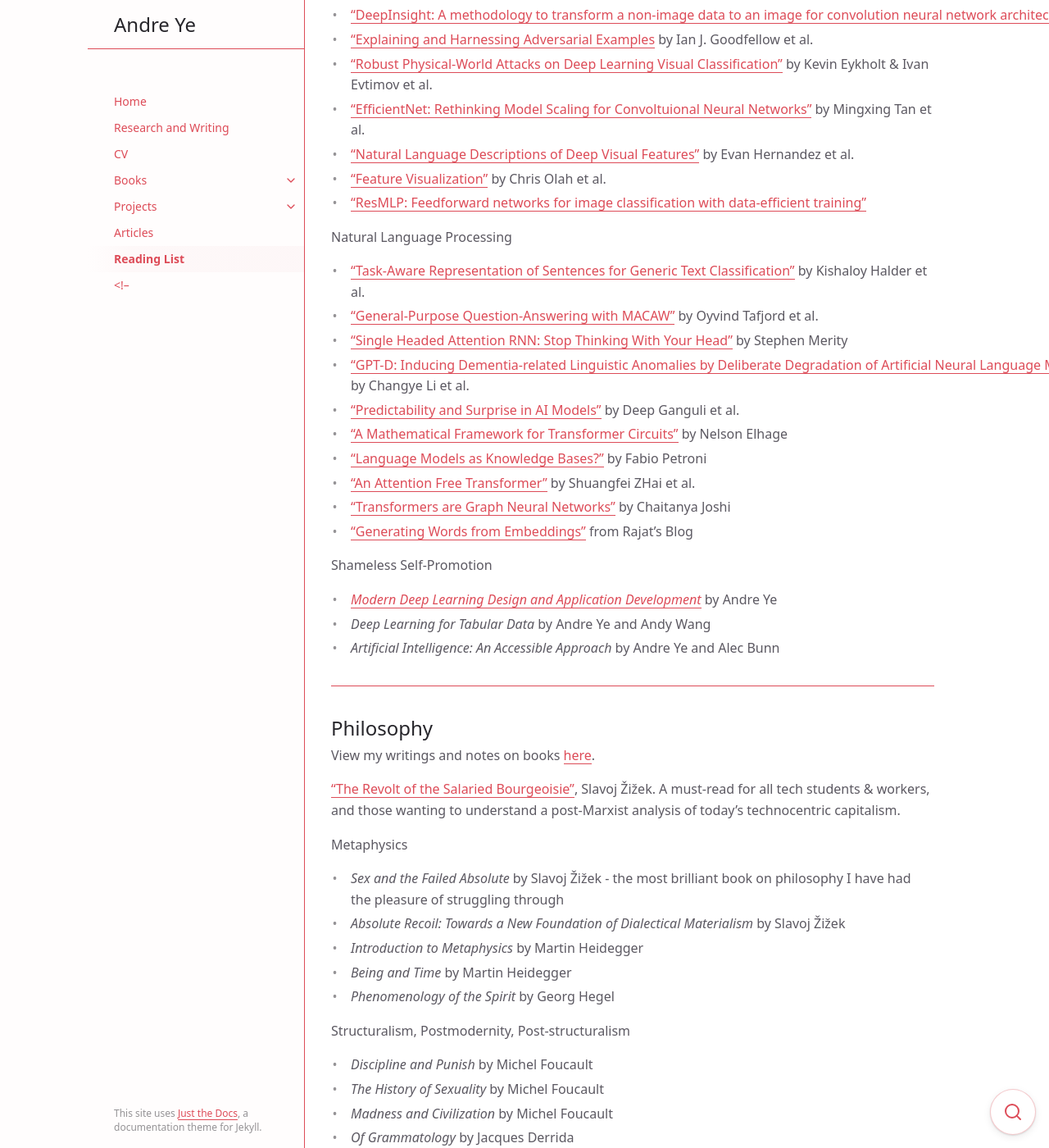
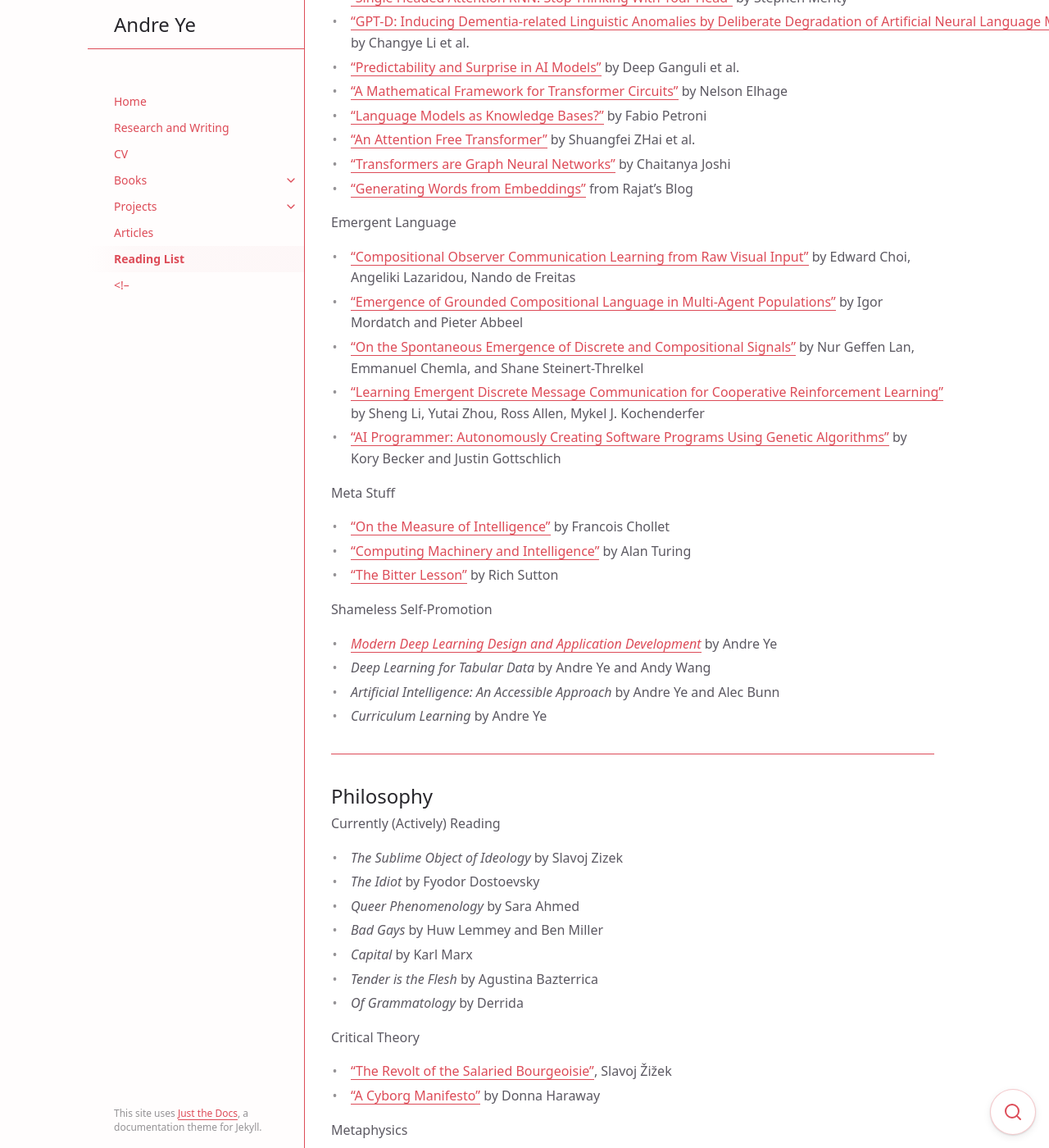
Before and after one commit to andre-ye/andre-ye.github.io-retired, a Jekyll site: the page built from docs/reading-list.md, in a window 1280 px wide and 1400 px high, scrolled down 1614 px. Shown: the whole window at 82% size. Built offline with Jekyll 4.4.1, drawn with Linux system fonts in a browser that asks for light colours; nearby versions of some CDN libraries; some of the changed text lies outside the part shown.

Commit message:
Update reading-list.md

```diff
--- a/docs/reading-list.md
+++ b/docs/reading-list.md
@@ -19,17 +19,14 @@ Updated every month or so.
 
 ## AI
 
-*See an additional curated list of great papers discussed in my first book [here](https://andre-ye.github.io/docs/books/modern-deep-learning/#case-study-papers){:target="_blank"}.*
+*See an additional curated list of great papers discussed in my first book as case studies [here](https://andre-ye.github.io/docs/books/modern-deep-learning/#case-study-papers){:target="_blank"}.*
 
-Theory of Deep Learning
-- ["On the Measure of Intelligence"](https://arxiv.org/abs/1911.01547){:target="_blank"} by Francois Chollet
+Deep Learning Theory ("Theory" 😉)
 - ["Beyond Neural Scaling Laws: Beating Power Law Scaling via Data Pruning"](https://arxiv.org/pdf/2206.14486.pdf){:target="_blank"} by Ben Sorscher, Robert Geirhos, Shashank Shekhar, Surya Ganguli, Ari Morcos
 - ["Learning in High Dimension Always Amounts to Extrapolation"](https://arxiv.org/pdf/2110.09485.pdf){:target="_blank"} by Randall Balestriero, Jerome Pesenti, and Yann LeCun
-- ["Computing Machinery and Intelligence"](https://academic.oup.com/mind/article/LIX/236/433/986238){:target="_blank"} by Alan Turing
 - ["The Lottery Ticket Hypothesis"](https://arxiv.org/pdf/1803.03635.pdf){:target="_blank"} by Jonathan Frankle and Michael Carbin
 - ["Deconstructing Lottery Tickets: Zeros, Signs, and the Supermask"](https://arxiv.org/pdf/1905.01067.pdf){:target="_blank"} by Hattie Zhou et al.
 - ["Deep Double Descent"](https://arxiv.org/pdf/1912.02292.pdf){:target="_blank"} by Preetum Nakkiran et al.
-- ["The Bitter Lesson"](http://www.incompleteideas.net/IncIdeas/BitterLesson.html){:target="_blank"} by Rich Sutton
 - ["Adversarial Examples Are Not Bugs, They Are Features"](https://arxiv.org/pdf/1905.02175.pdf){:target="_blank"} by Andrew Ilyas et al.
 - ["Grokking: Generalization Beyond Overfitting on Small Algorithmic Datasets"](https://arxiv.org/pdf/2201.02177.pdf){:target="_blank"} by Alethea Power et al.
 - ["What's Hidden in a Randomly Weighted Neural Network?"](https://arxiv.org/pdf/1911.13299.pdf){:target="_blank"} by Vivek Ramanjuan and Michell Wortsman
@@ -72,21 +62,45 @@ Natural Language Processing
 - ["Transformers are Graph Neural Networks"](https://thegradient.pub/transformers-are-graph-neural-networks/){:target="_blank"} by Chaitanya Joshi
 - ["Generating Words from Embeddings"](https://rajatvd.github.io/Generating-Words-From-Embeddings/){:target="_blank"} from Rajat's Blog
 
+Emergent Language
+- ["Compositional Observer Communication Learning from Raw Visual Input"](https://arxiv.org/pdf/1804.02341v1.pdf){:target="_blank"} by Edward Choi, Angeliki Lazaridou, Nando de Freitas
+- ["Emergence of Grounded Compositional Language in Multi-Agent Populations"](https://arxiv.org/abs/1703.04908){:target="_blank"} by Igor Mordatch and Pieter Abbeel
+- ["On the Spontaneous Emergence of Discrete and Compositional Signals"](https://aclanthology.org/2020.acl-main.433.pdf){:target="_blank"} by Nur Geffen Lan, Emmanuel Chemla, and Shane Steinert-Threlkel
+- ["Learning Emergent Discrete Message Communication for Cooperative Reinforcement Learning"](https://arxiv.org/pdf/2102.12550.pdf){:target="_blank"} by Sheng Li, Yutai Zhou, Ross Allen, Mykel J. Kochenderfer
+- ["AI Programmer: Autonomously Creating Software Programs Using Genetic Algorithms"](https://arxiv.org/pdf/1709.05703.pdf){:target="_blank"} by Kory Becker and Justin Gottschlich
+
+Meta Stuff
+- ["On the Measure of Intelligence"](https://arxiv.org/abs/1911.01547){:target="_blank"} by Francois Chollet
+- ["Computing Machinery and Intelligence"](https://academic.oup.com/mind/article/LIX/236/433/986238){:target="_blank"} by Alan Turing
+- ["The Bitter Lesson"](http://www.incompleteideas.net/IncIdeas/BitterLesson.html){:target="_blank"} by Rich Sutton
+
 Shameless Self-Promotion
 - [*Modern Deep Learning Design and Application Development*](https://link.springer.com/book/10.1007/978-1-4842-7413-2){:target="_blank"} by Andre Ye
 - *Deep Learning for Tabular Data* by Andre Ye and Andy Wang
 - *Artificial Intelligence: An Accessible Approach* by Andre Ye and Alec Bunn
+- *Curriculum Learning* by Andre Ye
 
 ---
 
 ## Philosophy
 
-View my writings and notes on books [here](https://andre-ye.github.io/pub/){:target="_blank"}.
+<!--View my writings and notes on books [here](https://andre-ye.github.io/pub/){:target="_blank"}.-->
 
-["The Revolt of the Salaried Bourgeoisie"](https://www.lrb.co.uk/the-paper/v34/n02/slavoj-zizek/the-revolt-of-the-salaried-bourgeoisie){:target="_blank"}, Slavoj Žižek. A must-read for all tech students & workers, and those wanting to understand a post-Marxist analysis of today's technocentric capitalism.
+Currently (Actively) Reading
+- *The Sublime Object of Ideology* by Slavoj Zizek
+- *The Idiot* by Fyodor Dostoevsky
+- *Queer Phenomenology* by Sara Ahmed
+- *Bad Gays* by Huw Lemmey and Ben Miller
+- *Capital* by Karl Marx
+- *Tender is the Flesh* by Agustina Bazterrica
+- *Of Grammatology* by Derrida
+
+Critical Theory
+- ["The Revolt of the Salaried Bourgeoisie"](https://www.lrb.co.uk/the-paper/v34/n02/slavoj-zizek/the-revolt-of-the-salaried-bourgeoisie){:target="_blank"}, Slavoj Žižek
+- ["A Cyborg Manifesto"](https://warwick.ac.uk/fac/arts/english/currentstudents/undergraduate/modules/fictionnownarrativemediaandtheoryinthe21stcentury/manifestly_haraway_----_a_cyborg_manifesto_science_technology_and_socialist-feminism_in_the_....pdf){:target="_blank"} by Donna Haraway
 
 Metaphysics
-- *Sex and the Failed Absolute* by Slavoj Žižek - the most brilliant book on philosophy I have had the pleasure of struggling through
+- *Sex and the Failed Absolute* by Slavoj Žižek
 - *Absolute Recoil: Towards a New Foundation of Dialectical Materialism* by Slavoj Žižek
 - *Introduction to Metaphysics* by Martin Heidegger
 - *Being and Time* by Martin Heidegger
@@ -95,12 +109,9 @@ Metaphysics
 Structuralism, Postmodernity, Post-structuralism
 - *Discipline and Punish* by Michel Foucault
 - *The History of Sexuality* by Michel Foucault
-- *Madness and Civilization* by Michel Foucault
 - _Of Grammatology_ by Jacques Derrida
 - ["Ideology and Ideological State Apparatuses"](https://www.marxists.org/reference/archive/althusser/1970/ideology.htm){:target="_blank"} by Louis Althusser
 - *Simulacra and Simulation* by Jean Baudrilliard
-- ["A Cyborg Manifesto"](https://warwick.ac.uk/fac/arts/english/currentstudents/undergraduate/modules/fictionnownarrativemediaandtheoryinthe21stcentury/manifestly_haraway_----_a_cyborg_manifesto_science_technology_and_socialist-feminism_in_the_....pdf){:target="_blank"} by Donna Haraway
-- *Deconstruction* by David Gunkel
 
 Capitalism, Marxism, and Post-Marxism
 - *Capital: A Critique of Political Economy* (Vol. I) by Karl Marx
@@ -142,28 +151,26 @@ Aesthetics
 ---
 
 ## Fiction
-I don't read much fiction, but of what I have read, this is my favorite selection.
 
-Long-form
-- *Infinite Jest* by David Foster Wallace - a great read.
+- *Infinite Jest* by David Foster Wallace
+- *Never Let Me Go* by Kazuo Ishiguro
 - *Crime and Punishment* by Fyodor Dostoevsky
 - *A Clockwork Orange* by Anothony Burgess
 - *Call Me By Your Name* by Andre Aciman
-
-Novella/Short Story
 - ["Pale Horse, Pale Rider"](https://ia801602.us.archive.org/2/items/in.ernet.dli.2015.184599/2015.184599.Pale-Horse-pale-Rider.pdf){:target="_blank"} by Katherine Anne Porter
-- ["Bloodchild"](https://static1.squarespace.com/static/574dd51d62cd942085f12091/t/5ae0e84e562fa74f9c6773a5/1524688975128/octavia-butler-bloodchild.pdf){:target="_blank"} by Octavia Butler
 
 ---
 
 ## Film
-- *2001: A Space Odyssey* - my favorite film
-- *Interstellar* - a very good film
-- *A Quiet Place* - entertaining and a good scare
+- *Synecdoche: New York*
+- *The Rehearsal*
+- *2001: A Space Odyssey*
+- *Interstellar*
+- *A Quiet Place*
 - *Call Me By Your Name*
-- *Parasite* - a very good film
-- *Snowpiercer*
-- *Ex Machina* - a pretty interesting film
+- *Ex Machina*
+- *Everything Everywhere All At Once*
+- *Parasite*
 
 ---
 
```
Also changed, not shown: other parts of docs/reading-list.md (+0 -9 lines).
